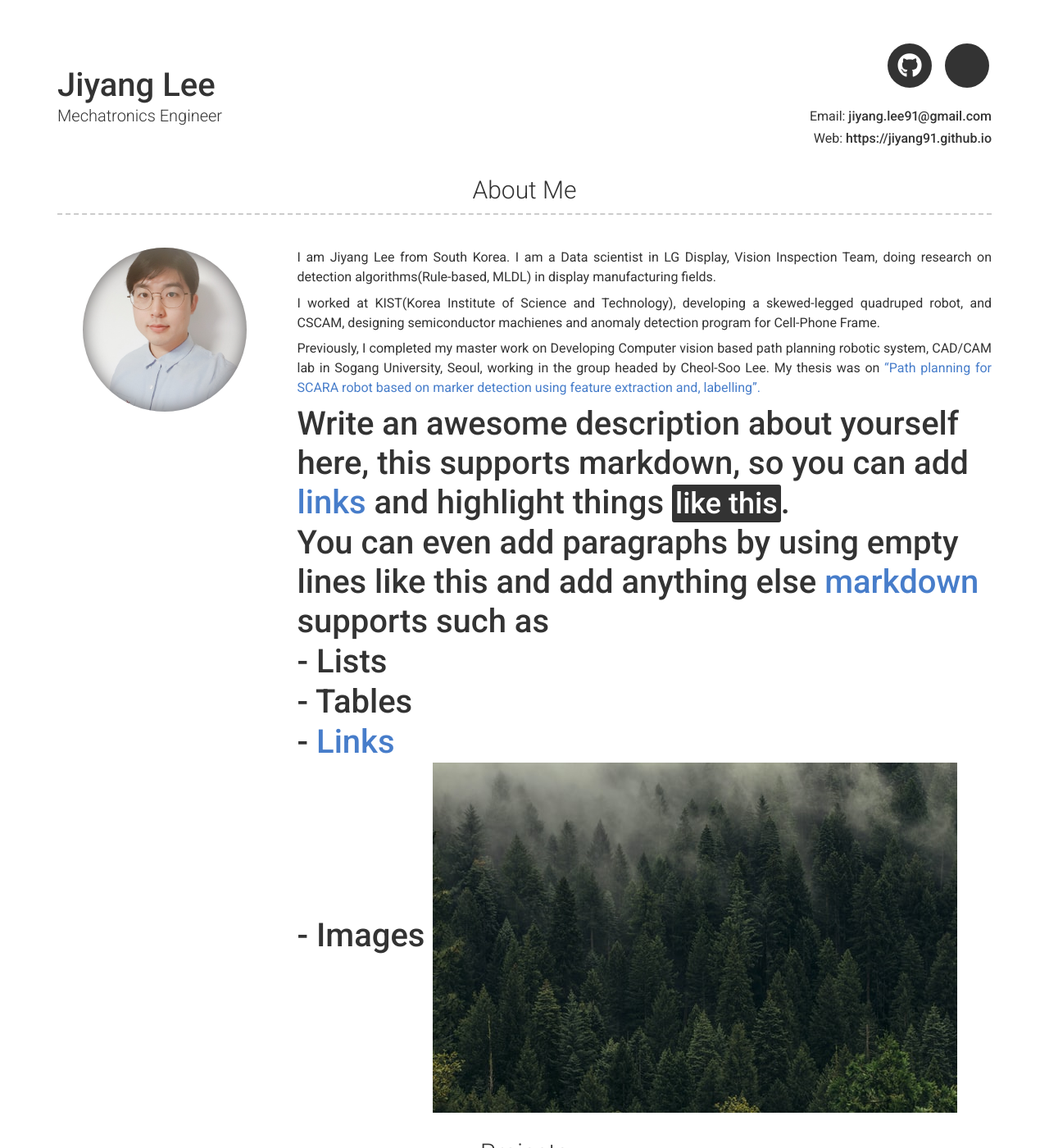
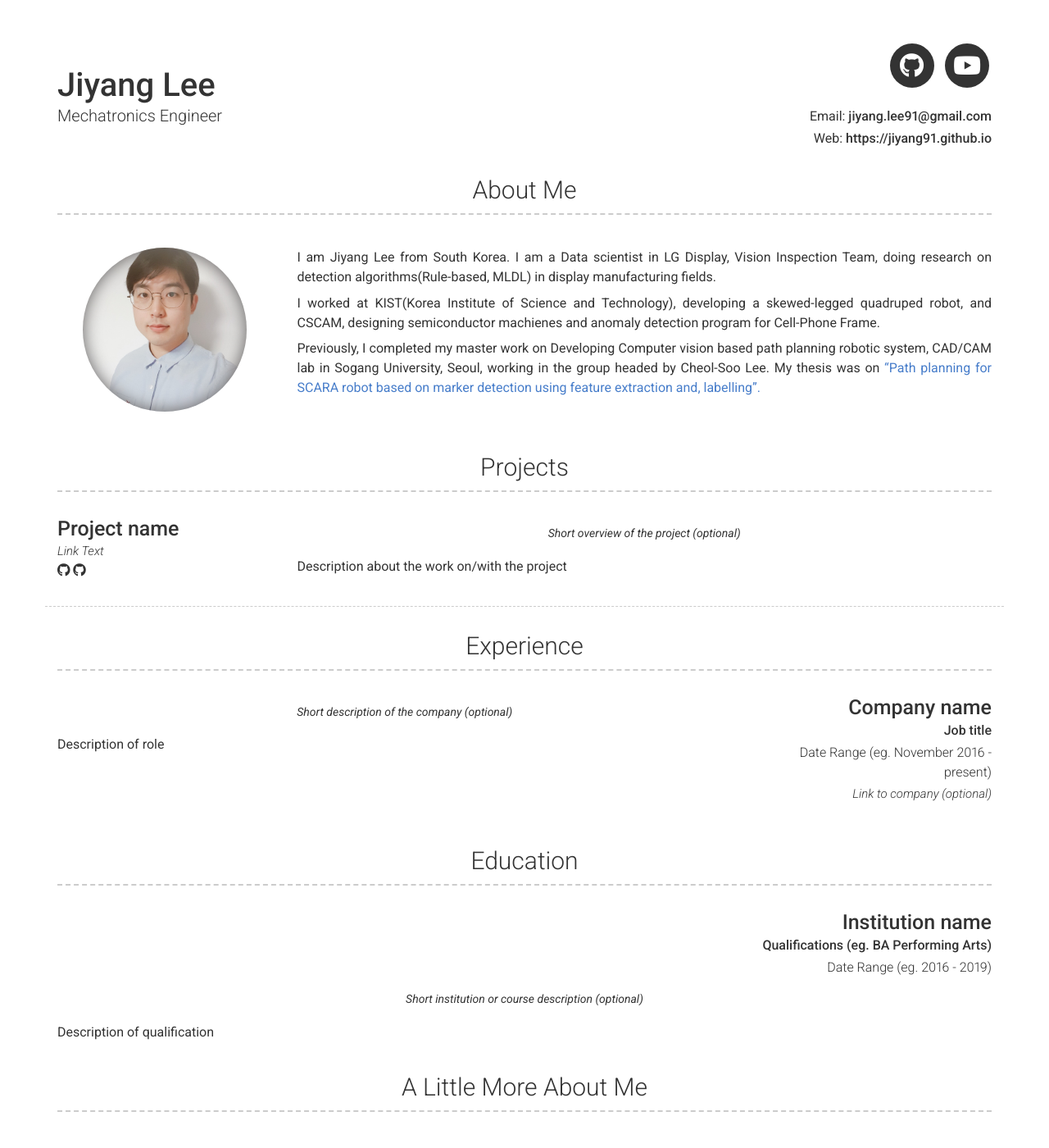
Before and after one commit to jiyang91/jiyang91.github.io, a Jekyll site: the page built from index.md, in a window 1280 px wide and 1400 px high. Shown: the whole window at 82% size. Built offline with Jekyll 4.4.1, drawn with Linux system fonts in a browser that asks for light colours; nearby versions of some CDN libraries; part of the change alters nothing that is shown.

Commit message:
Update _config.yml

```diff
--- a/_config.yml
+++ b/_config.yml
@@ -15,8 +15,8 @@ website: https://jiyang91.github.io
 darkmode: false
 
 # Social links
-#twitter_username: facespics
-github_username:  jiyang91
+# twitter_username: facespics
+github_username: jiyang91
 # stackoverflow_username: "00000001"
 # dribbble_username: jekyll
 # facebook_username: jekyll
@@ -25,24 +25,12 @@ github_username:  jiyang91
 # linkedin_username: jylee
 # xing_username: jekyll
 # pinterest_username: jekyll
-# youtube_username: globalmtb
+youtube_username: Jiyang Lee
 # googleplus_username: +jekyll
 # orcid_username: 0000-0000-0000-0000
 
-# Additional icon links
-additional_links:
-- title: Link name
-  icon: Font Awesome brand icon name (eg. fab fa-twitter) (https://fontawesome.com/icons?d=gallery&s=brands&m=free)
-  url: Link url (eg. https://google.com)
-# - title: another link
-#   icon: font awesome brand icon name (eg. fab fa-twitter) (https://fontawesome.com/icons?d=gallery&s=brands&m=free)
-#   url: Link url (eg. https://google.com)
-
 # Google Analytics and Tag Manager
-# Using more than one of these may cause issues with reporting
-# gtm: "GTM-0000000"
 gtag: "G-2YPRTHGBR2"
-# google_analytics: "UA-00000000-0"
 
 # About Section
 # about_title: About Me (Use this to override about section title)
@@ -54,14 +42,6 @@ about_content: | # this will include new lines to allow paragraphs
   I worked at KIST(Korea Institute of Science and Technology), developing a skewed-legged quadruped robot, and CSCAM, designing semiconductor machienes and anomaly detection program for Cell-Phone Frame.
 
   Previously, I completed my master work on Developing Computer vision based path planning robotic system, CAD/CAM lab in Sogang University, Seoul, working in the group headed by Cheol-Soo Lee. My thesis was on <a href="https://www.tandfonline.com/doi/abs/10.1080/0951192X.2018.1429669">“Path planning for SCARA robot based on marker detection using feature extraction and, labelling”.</a>
-
-  # Write an awesome description about yourself here, this supports markdown, so you can add [links](http://foobar.com) and highlight things <mark>like this</mark>.
-
-  # You can even add paragraphs by using empty lines like this and add anything else [markdown](https://www.markdownguide.org/getting-started#what-is-markdown) supports such as
-  #  - Lists
-  #  - Tables
-  #  - <a href="google.com">Links</a>
-  #  - Images ![alt text](/images/landscape-trees.jpg "Trees")
 
 content:
   - title: Projects # Title for the section
```
